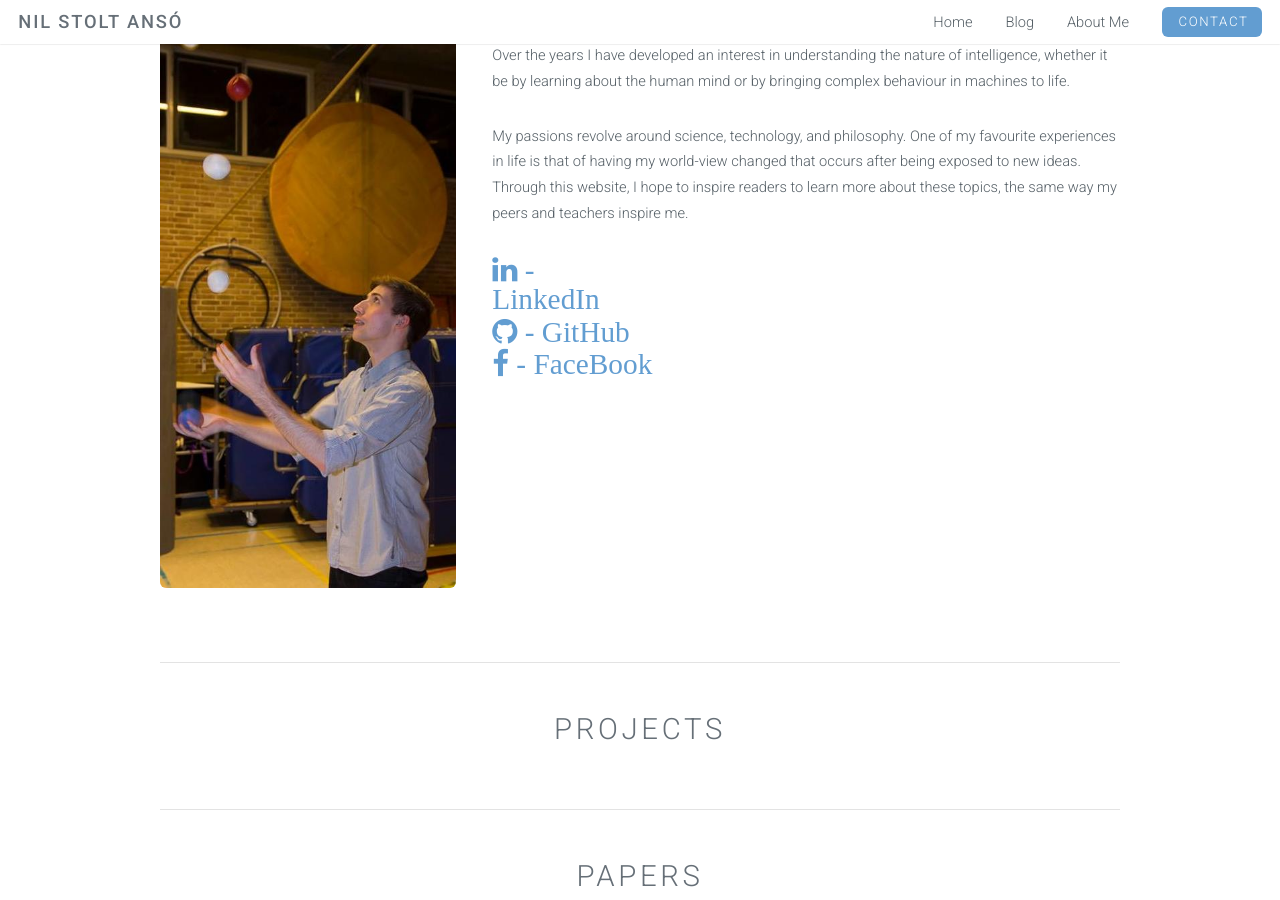
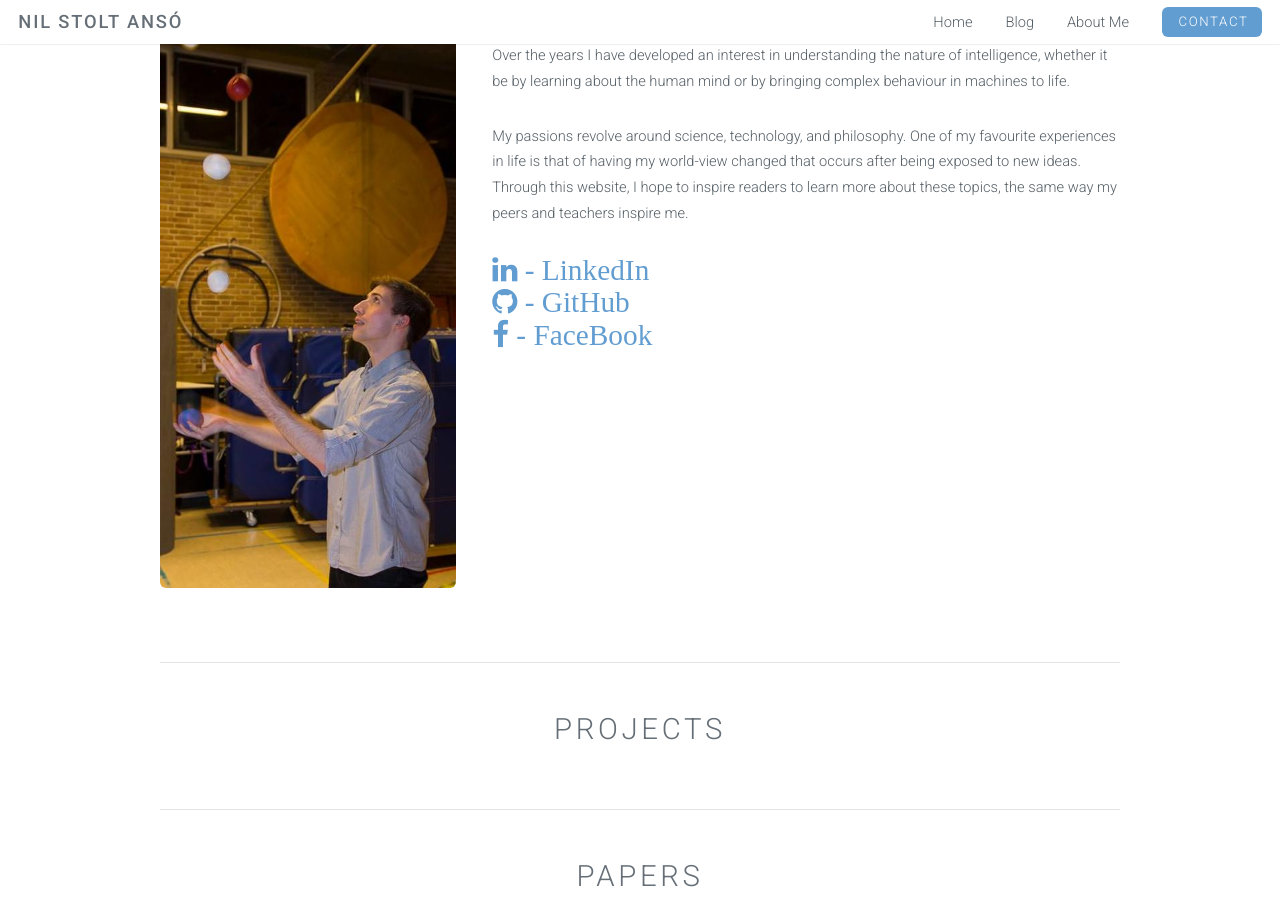
Before and after one commit to NILOIDE/NILOIDE.github.io, a Jekyll site: the page built from About-Me.html, in a window 1280 px wide and 900 px high, scrolled down 386 px. Built offline with Jekyll 4.4.1, drawn with Linux system fonts in a browser that asks for light colours.

Commit message:
Trying our special box href

```diff
--- a/About-Me.html
+++ b/About-Me.html
@@ -23,7 +23,7 @@ layout: default
                     <p>I am a student at the Artificial Intelligence Master's programme at the University of Amsterdam. Over the years I have developed an interest in understanding the nature of intelligence, whether it be by learning about the human mind or by bringing complex behaviour in machines to life.</p>
                     <p>My passions revolve around science, technology, and philosophy. One of my favourite experiences in life is that of having my world-view changed that occurs after being exposed to new ideas. Through this website, I hope to inspire readers to learn more about these topics, the same way my peers and teachers inspire me. </p>
                 </section>
-                <div class="2u">
+                <section>
                 {% if site.linkedin_username %}
                     <span style="font-size: 2em;">
                         <a href="https://linkedin.com/in/{{ site.linkedin_username }}">
@@ -32,7 +32,7 @@ layout: default
                             </div>
                         </a>
                     </span>
-                </div>
+                </section>
                 {% endif %}
                 <section>
                 {% if site.github_username %}
```
